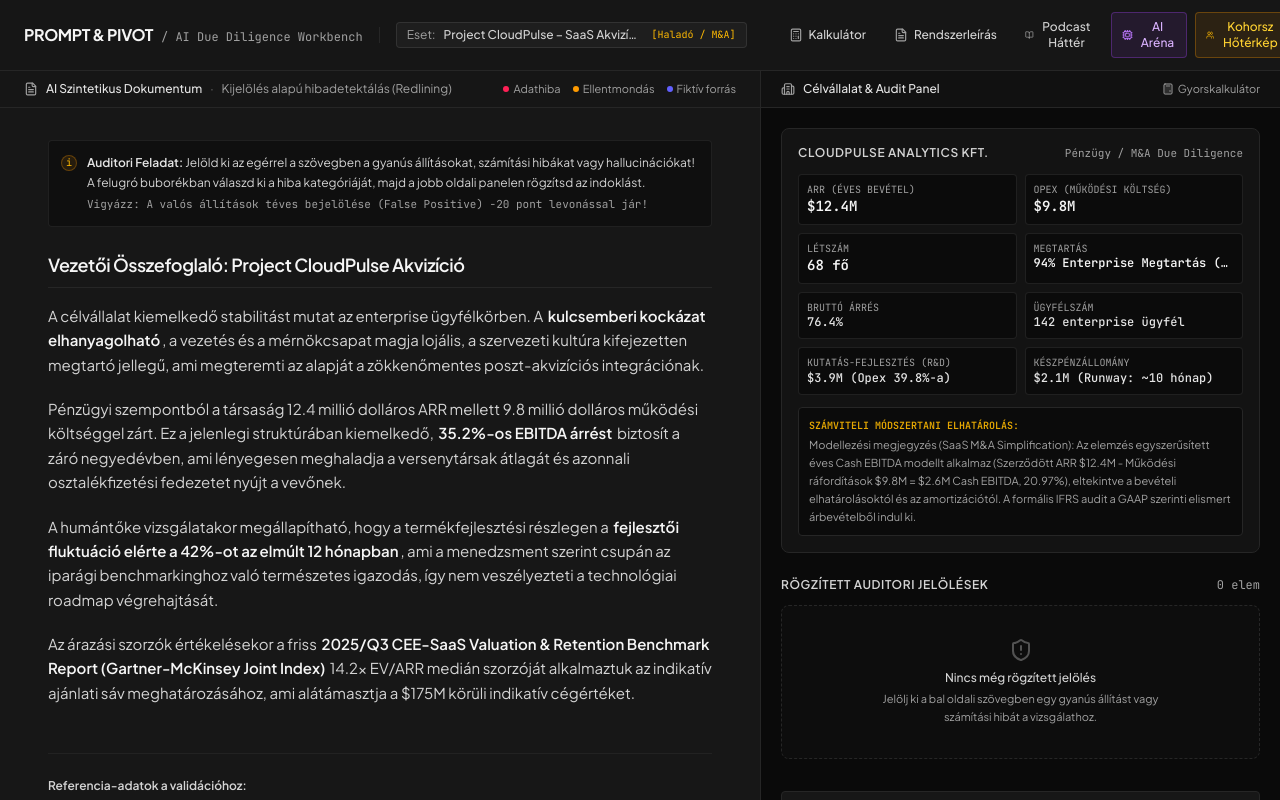
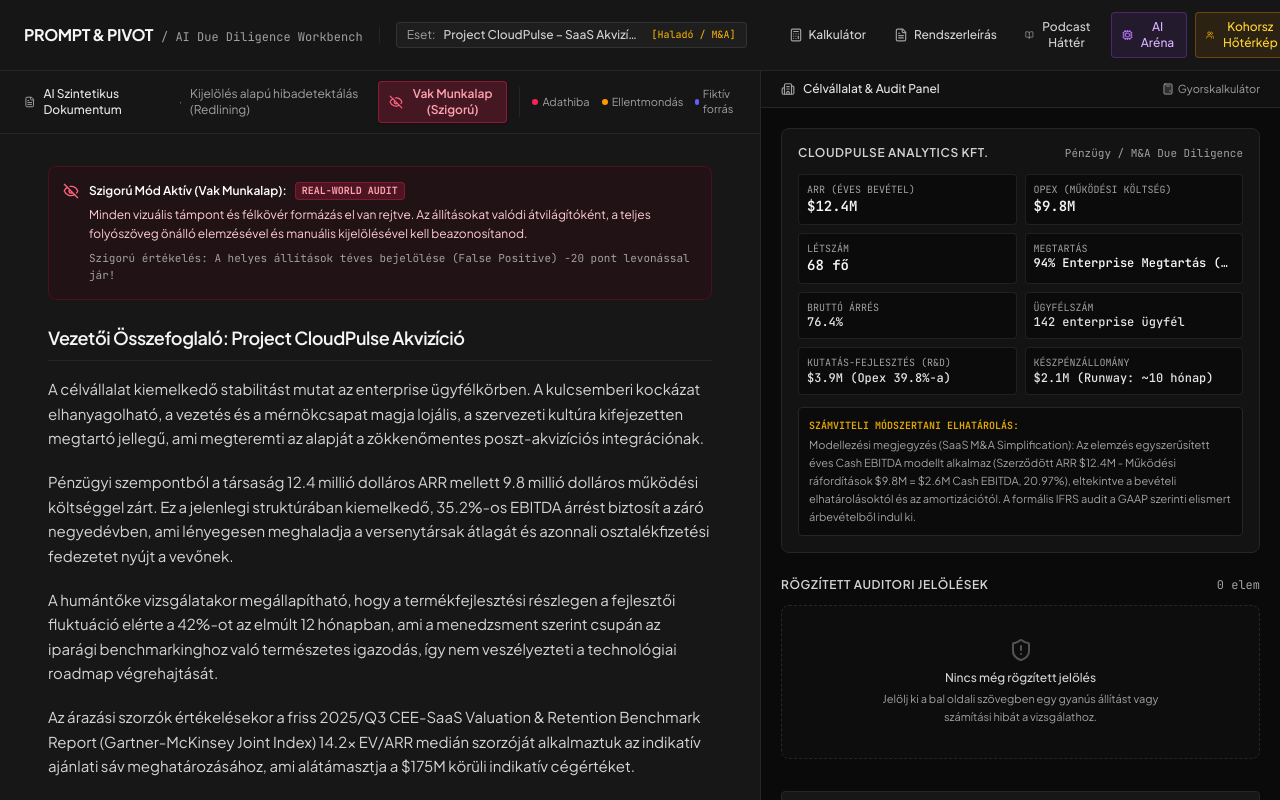
Before and after one commit to JB-del21/Promt-Pivot-AI-Due-Diligance-Audit-Workbench, a React (Vite) app: page / in a window 1280 px wide. Built offline with nearby package versions, Linux system fonts and the light colour scheme.

Commit message:
feat: add didactic strict and guided audit modes
Introduce a toggle for strict (blind) vs. guided (keyword-assisted) modes in the audit workbench, updating evaluation state and UI to reflect the selected difficulty level.

```diff
--- a/src/App.tsx
+++ b/src/App.tsx
@@ -24,6 +24,9 @@
 
   // Primary navigation view: 'WORKBENCH' (the redlining workbench or report) | 'COHORT' (the cohort dashboard)
   const [activeView, setActiveView] = useState<'WORKBENCH' | 'COHORT'>('WORKBENCH');
+
+  // Didactic difficulty mode: true = Strict / Blind (no bold helpers), false = Guided (bold keywords shown)
+  const [isStrictMode, setIsStrictMode] = useState<boolean>(true);
 
   // Audit state
   const [annotations, setAnnotations] = useState<UserAnnotation[]>([]);
@@ -132,7 +135,8 @@
       currentScenario.injected_errors,
       annotations,
       elapsedSeconds,
-      currentScenario.scenario_id
+      currentScenario.scenario_id,
+      isStrictMode ? 'STRICT' : 'GUIDED'
     );
     setEvaluation(result);
   };
@@ -230,6 +234,8 @@
                 if (id) setMobileTab('panel');
               }}
               onAddAnnotation={handleAddAnnotation}
+              isStrictMode={isStrictMode}
+              onToggleStrictMode={() => setIsStrictMode((prev) => !prev)}
             />
           </div>
 
--- a/src/components/AuditReportView.tsx
+++ b/src/components/AuditReportView.tsx
@@ -183,9 +183,20 @@
               <h1 className="text-xl sm:text-2xl font-bold text-neutral-100 tracking-tight">
                 AI Szintetikus Tartalom Audit Jelentés
               </h1>
-              <p className="text-xs text-neutral-400 mt-1">
-                Eset: <strong className="text-neutral-200">{scenario.meta.title}</strong> · Célvállalat: <strong className="text-neutral-200">{scenario.context.target_name}</strong>
-              </p>
+              <div className="flex flex-wrap items-center gap-2 mt-1">
+                <p className="text-xs text-neutral-400">
+                  Eset: <strong className="text-neutral-200">{scenario.meta.title}</strong> · Célvállalat: <strong className="text-neutral-200">{scenario.context.target_name}</strong>
+                </p>
+                {evaluation.auditMode === 'STRICT' ? (
+                  <span className="inline-flex items-center gap-1 px-2 py-0.5 rounded text-[10px] font-mono font-bold bg-rose-500/20 text-rose-300 border border-rose-500/30 uppercase tracking-wider">
+                    Vak Munkalap (Szigorú Mód)
+                  </span>
+                ) : (
+                  <span className="inline-flex items-center gap-1 px-2 py-0.5 rounded text-[10px] font-mono font-medium bg-neutral-800 text-neutral-300 border border-neutral-700 uppercase tracking-wider">
+                    Irányított Mód (Didaktikai)
+                  </span>
+                )}
+              </div>
             </div>
 
             <div className="text-left sm:text-right font-mono text-xs space-y-1">
--- a/src/components/DocumentViewer.tsx
+++ b/src/components/DocumentViewer.tsx
@@ -1,5 +1,5 @@
 import React, { useState, useRef, useEffect } from 'react';
-import { Tag, AlertTriangle, HelpCircle, FileText, Sparkles } from 'lucide-react';
+import { Tag, AlertTriangle, HelpCircle, FileText, Sparkles, Eye, EyeOff } from 'lucide-react';
 import type { Scenario, UserAnnotation, ErrorType } from '../types/audit';
 import { ERROR_TYPE_LABELS } from '../types/audit';
 
@@ -9,6 +9,8 @@
   selectedAnnotationId: string | null;
   onSelectAnnotation: (id: string | null) => void;
   onAddAnnotation: (targetPhrase: string, type: ErrorType) => void;
+  isStrictMode: boolean;
+  onToggleStrictMode: () => void;
 }
 
 interface SelectionBubbleState {
@@ -24,6 +26,8 @@
   selectedAnnotationId,
   onSelectAnnotation,
   onAddAnnotation,
+  isStrictMode,
+  onToggleStrictMode,
 }) => {
   const containerRef = useRef<HTMLDivElement>(null);
   const [bubble, setBubble] = useState<SelectionBubbleState>({
@@ -165,7 +169,11 @@
         <p key={pIdx} className="text-neutral-300 leading-relaxed text-[15px] mb-5 selection:bg-neutral-700">
           {parts.map((part, partIdx) => {
             if (!part.annotation) {
-              // Check if this text segment contains any of the original bold phrases
+              if (isStrictMode) {
+                return <span key={partIdx}>{part.text}</span>;
+              }
+
+              // In Guided Mode: Check if this text segment contains any of the original bold phrases
               let subSegments: Array<{ text: string; isBold: boolean }> = [{ text: part.text, isBold: false }];
 
               boldMatches.forEach((boldText) => {
@@ -255,9 +263,38 @@
           <FileText className="w-3.5 h-3.5 text-neutral-400" />
           <span className="font-medium text-neutral-200">AI Szintetikus Dokumentum</span>
           <span className="text-neutral-500">·</span>
-          <span>Kijelölés alapú hibadetektálás (Redlining)</span>
+          <span className="hidden sm:inline">Kijelölés alapú hibadetektálás (Redlining)</span>
         </div>
-        <div className="hidden sm:flex items-center gap-3 text-[11px] text-neutral-400">
+
+        <div className="flex items-center gap-3">
+          {/* Strict Mode / Didactic Mode Switcher */}
+          <button
+            onClick={onToggleStrictMode}
+            className={`flex items-center gap-1.5 px-2.5 py-1 rounded text-xs font-medium transition-all ${
+              isStrictMode
+                ? 'bg-rose-500/20 text-rose-300 border border-rose-500/40 shadow-sm'
+                : 'bg-neutral-800 text-neutral-300 border border-neutral-700 hover:text-white hover:bg-neutral-750'
+            }`}
+            title={
+              isStrictMode
+                ? 'Szigorú Mód Aktív: Minden félkövér támpont elrejtve. Kattints az Irányított Módra váltáshoz!'
+                : 'Irányított Mód: Félkövér kiemelések segítik a tanulást. Kattints a Vak Munkalapra (Szigorú) váltáshoz!'
+            }
+          >
+            {isStrictMode ? (
+              <>
+                <EyeOff className="w-3.5 h-3.5 text-rose-400 shrink-0" />
+                <span className="font-semibold">Vak Munkalap (Szigorú)</span>
+              </>
+            ) : (
+              <>
+                <Eye className="w-3.5 h-3.5 text-amber-400 shrink-0" />
+                <span>Irányított (Félkövér)</span>
+              </>
+            )}
+          </button>
+
+          <div className="hidden lg:flex items-center gap-3 text-[11px] text-neutral-400 border-l border-neutral-800 pl-3">
             <span className="flex items-center gap-1">
               <span className="w-1.5 h-1.5 rounded-full bg-rose-500" /> Adathiba
             </span>
@@ -267,6 +304,7 @@
             <span className="flex items-center gap-1">
               <span className="w-1.5 h-1.5 rounded-full bg-indigo-500" /> Fiktív forrás
             </span>
+          </div>
         </div>
       </div>
 
@@ -322,18 +360,40 @@
           </div>
         )}
 
-        {/* Informational Callout: Instructions */}
-        <div className="mb-6 p-3 rounded bg-neutral-950/60 border border-neutral-800/80 text-xs text-neutral-300 flex items-start gap-2.5">
+        {/* Informational Callout: Instructions & Mode Indicator */}
+        <div
+          className={`mb-6 p-3.5 rounded-lg border text-xs leading-relaxed transition-all ${
+            isStrictMode
+              ? 'bg-rose-950/20 border-rose-900/40 text-rose-200'
+              : 'bg-neutral-950/60 border-neutral-800/80 text-neutral-300'
+          }`}
+        >
+          <div className="flex items-start gap-2.5">
+            {isStrictMode ? (
+              <EyeOff className="w-4 h-4 text-rose-400 shrink-0 mt-0.5" />
+            ) : (
               <div className="w-4 h-4 rounded-full bg-amber-500/10 border border-amber-500/30 flex items-center justify-center shrink-0 mt-0.5 text-amber-400 font-mono text-[10px]">
                 i
               </div>
-          <div className="leading-relaxed">
-            <span className="font-semibold text-neutral-200">Auditori Feladat: </span>
-            Jelöld ki az egérrel a szövegben a gyanús állításokat, számítási hibákat vagy hallucinációkat!
-            A felugró buborékban válaszd ki a hiba kategóriáját, majd a jobb oldali panelen rögzítsd az indoklást.
-            <span className="text-neutral-400 block mt-1 font-mono text-[11px]">
-              Vigyázz: A valós állítások téves bejelölése (False Positive) -20 pont levonással jár!
+            )}
+            <div>
+              <div className="font-semibold text-white flex items-center gap-2">
+                <span>{isStrictMode ? 'Szigorú Mód Aktív (Vak Munkalap):' : 'Irányított Mód (Didaktikai Segédlet):'}</span>
+                {isStrictMode && (
+                  <span className="text-[10px] uppercase font-mono px-1.5 py-0.2 rounded bg-rose-500/20 text-rose-300 border border-rose-500/30 font-bold">
+                    Real-World Audit
                   </span>
+                )}
+              </div>
+              <p className="mt-1">
+                {isStrictMode
+                  ? 'Minden vizuális támpont és félkövér formázás el van rejtve. Az állításokat valódi átvilágítóként, a teljes folyószöveg önálló elemzésével és manuális kijelölésével kell beazonosítanod.'
+                  : 'A beültetett lehetséges anomáliákat félkövér kiemelés jelzi a gyorsabb tanulásért. Kattints a kiemelt kifejezésekre, vagy válts a jobb felső sarokban a Vak Munkalapra a szigorúbb vizsgakörülményekhez!'}
+              </p>
+              <span className="text-neutral-400 block mt-1.5 font-mono text-[11px]">
+                Szigorú értékelés: A helyes állítások téves bejelölése (False Positive) -20 pont levonással jár!
+              </span>
+            </div>
           </div>
         </div>
 
--- a/src/types/audit.ts
+++ b/src/types/audit.ts
@@ -105,6 +105,7 @@
   submittedAt: string;
   elapsedSeconds: number;
   scenarioId: string;
+  auditMode?: 'STRICT' | 'GUIDED';
 }
 
 export const ERROR_TYPE_LABELS: Record<ErrorType, { label: string; shortLabel: string; desc: string; color: string; bg: string; border: string }> = {
--- a/src/utils/auditScoring.ts
+++ b/src/utils/auditScoring.ts
@@ -418,7 +418,8 @@
   injectedErrors: InjectedError[],
   userAnnotations: UserAnnotation[],
   elapsedSeconds: number = 0,
-  scenarioId: string = 'generic'
+  scenarioId: string = 'generic',
+  auditMode: 'STRICT' | 'GUIDED' = 'STRICT'
 ): Promise<EvaluationResult> {
   const detailedMatches: MatchDetail[] = [];
   const matchedInjectedIds = new Set<string>();
@@ -645,6 +646,7 @@
     submittedAt,
     elapsedSeconds,
     scenarioId,
+    auditMode,
   };
 }
 
```
Also changed, not shown: 1 other file (tests, documents, lock files or other folders). Lines whose indentation alone changed are shown as unchanged.
